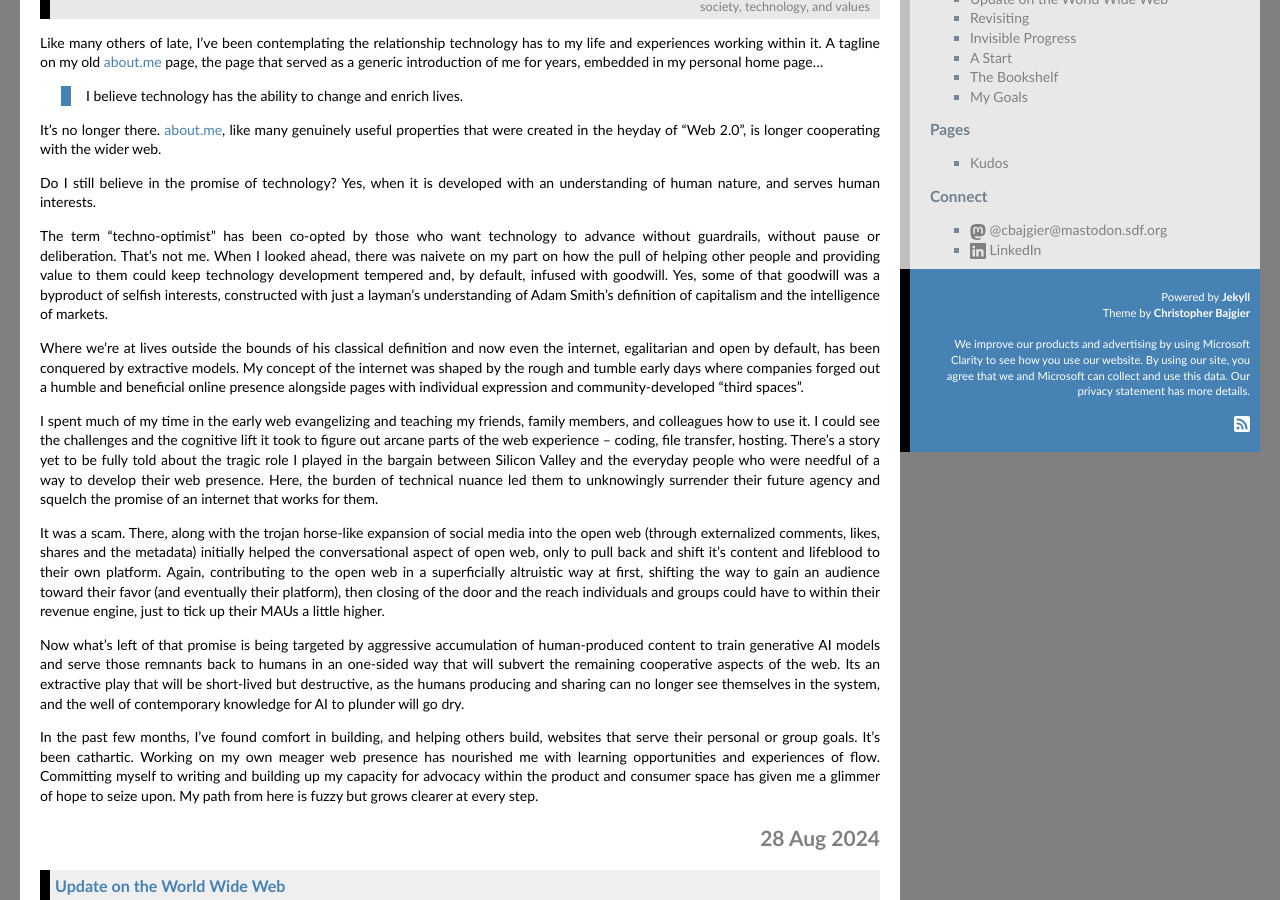
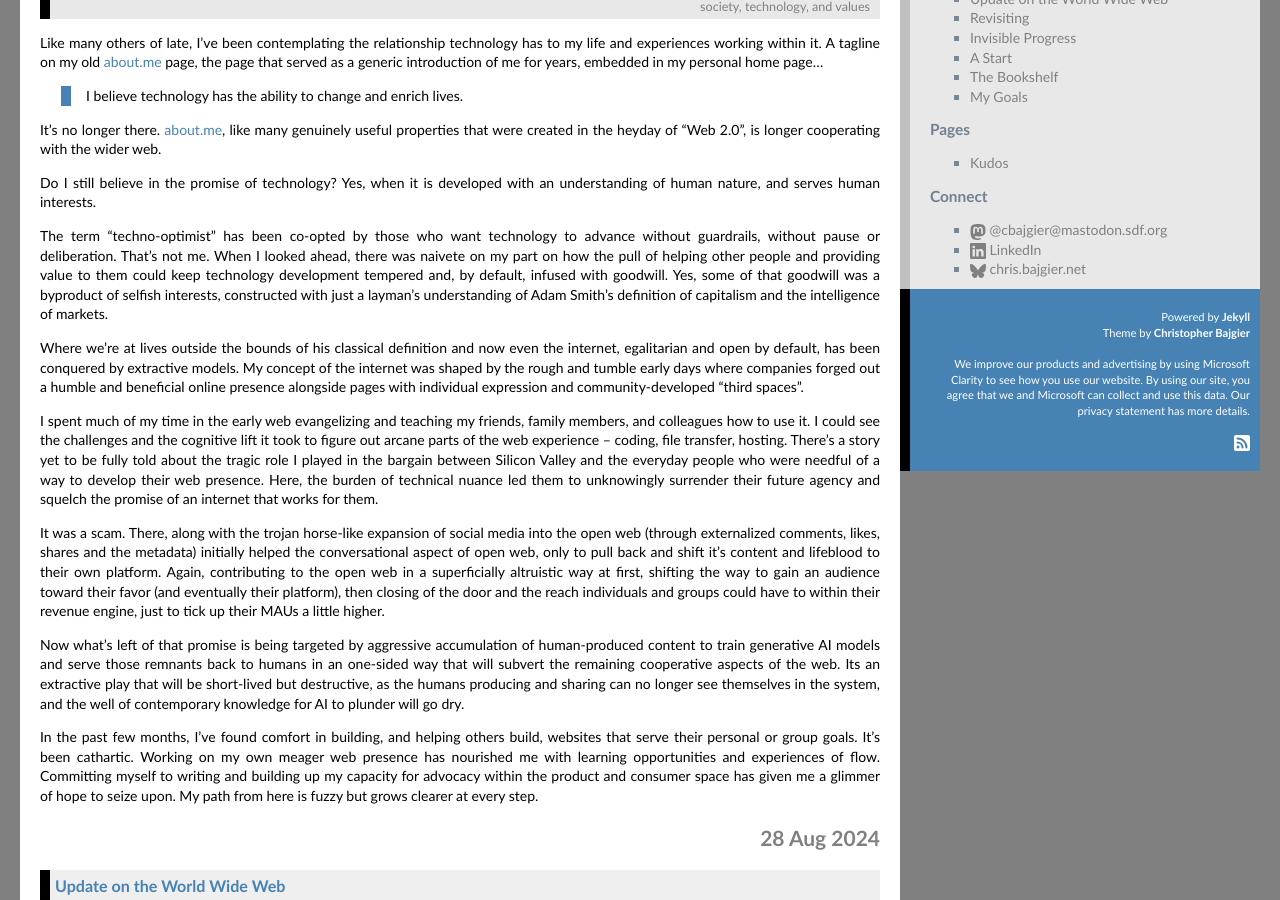
Before and after one commit to cbajgier/cbajgier.github.io, a Jekyll site: the page built from index.html, in a window 1280 px wide and 900 px high, scrolled down 641 px. Built offline with Jekyll 4.4.1, drawn with Linux system fonts in a browser that asks for light colours; nearby versions of some CDN libraries; the list of posts is cut into pages by our own code.

Commit message:
Add Bluesky profile

```diff
--- a/_includes/nav.html
+++ b/_includes/nav.html
@@ -44,6 +44,9 @@
         <li><a href="https://www.linkedin.com/in/chrisbajgier"><svg xmlns="http://www.w3.org/2000/svg" width="16" height="16" fill="gray" class="bi bi-linkedin" viewBox="0 0 16 16">
             <path d="M0 1.146C0 .513.526 0 1.175 0h13.65C15.474 0 16 .513 16 1.146v13.708c0 .633-.526 1.146-1.175 1.146H1.175C.526 16 0 15.487 0 14.854zm4.943 12.248V6.169H2.542v7.225zm-1.2-8.212c.837 0 1.358-.554 1.358-1.248-.015-.709-.52-1.248-1.342-1.248S2.4 3.226 2.4 3.934c0 .694.521 1.248 1.327 1.248zm4.908 8.212V9.359c0-.216.016-.432.08-.586.173-.431.568-.878 1.232-.878.869 0 1.216.662 1.216 1.634v3.865h2.401V9.25c0-2.22-1.184-3.252-2.764-3.252-1.274 0-1.845.7-2.165 1.193v.025h-.016l.016-.025V6.169h-2.4c.03.678 0 7.225 0 7.225z"/>
           </svg> LinkedIn</a></li>
+          <li><a href="https://bsky.app/profile/chris.bajgier.net"><svg width="16"height="16" xmlns="http://www.w3.org/2000/svg" fill="gray" viewBox="0 0 568 501"><title>Bluesky</title><path fill="currentColor" d="M123.121 33.664C188.241 82.553 258.281 181.68 284 234.873c25.719-53.192 95.759-152.32 160.879-201.21C491.866-1.611 568-28.906 568 57.947c0 17.346-9.945 145.713-15.778 166.555-20.275 72.453-94.155 90.933-159.875 79.748C507.222 323.8 536.444 388.56 473.333 453.32c-119.86 122.992-172.272-30.859-185.702-70.281-2.462-7.227-3.614-10.608-3.631-7.733-.017-2.875-1.169.506-3.631 7.733-13.43 39.422-65.842 193.273-185.702 70.281-63.111-64.76-33.89-129.52 80.986-149.071-65.72 11.185-139.6-7.295-159.875-79.748C9.945 203.659 0 75.291 0 57.946 0-28.906 76.135-1.612 123.121 33.664Z"></path></svg>
+        chris.bajgier.net
+        </a></li>
   </ul>
 
 </nav>
--- a/humans.txt
+++ b/humans.txt
@@ -18,3 +18,4 @@
 # RESOURCES
 
     Blocking OpenAI using robots.txt: https://www.cyberciti.biz/web-developer/block-openai-bard-bing-ai-crawler-bots-using-robots-txt-file/
+    Automatically generating Github-like og:images in Jekyll: https://ognjen.io/automatic-jekyll-post-previews/
```
